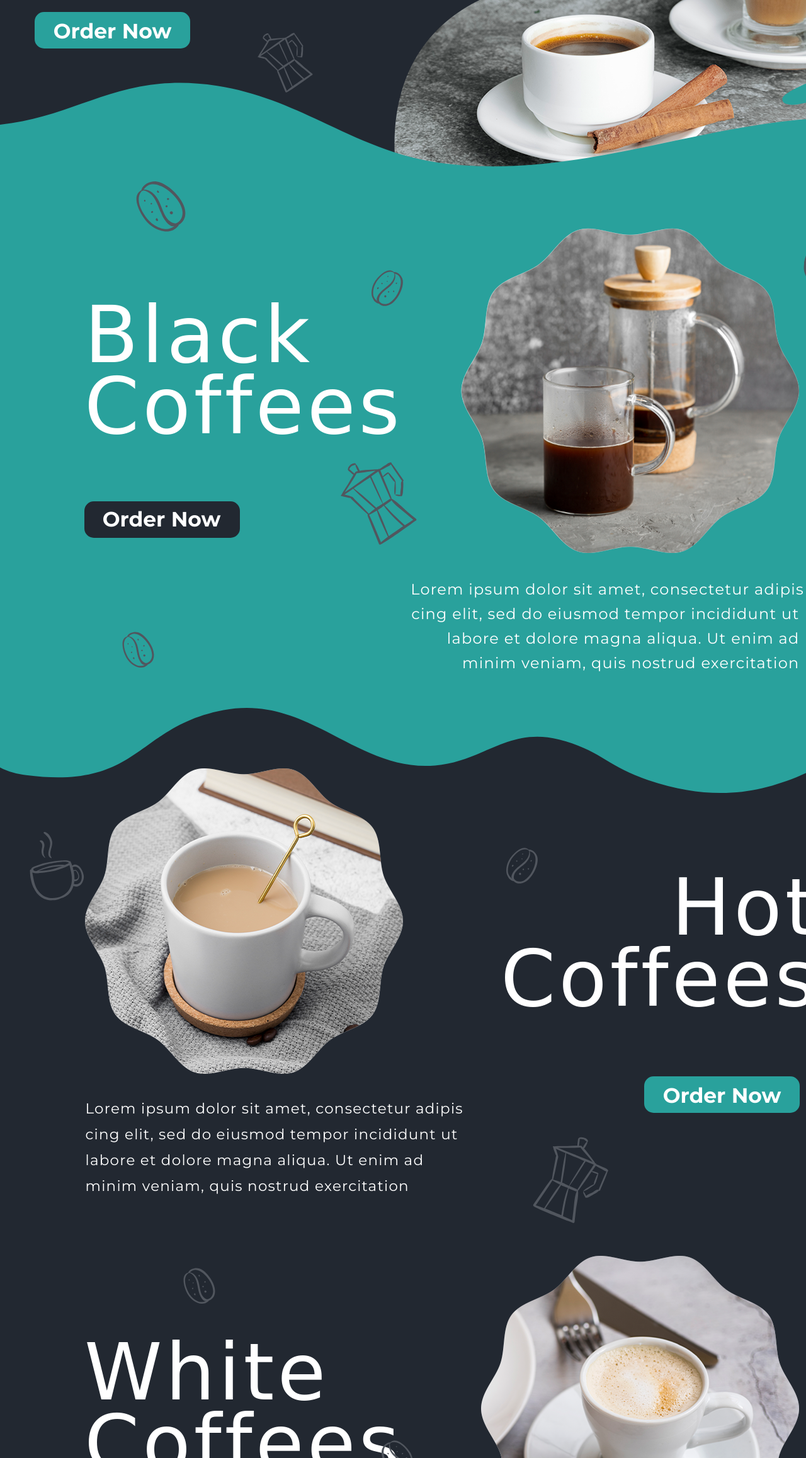
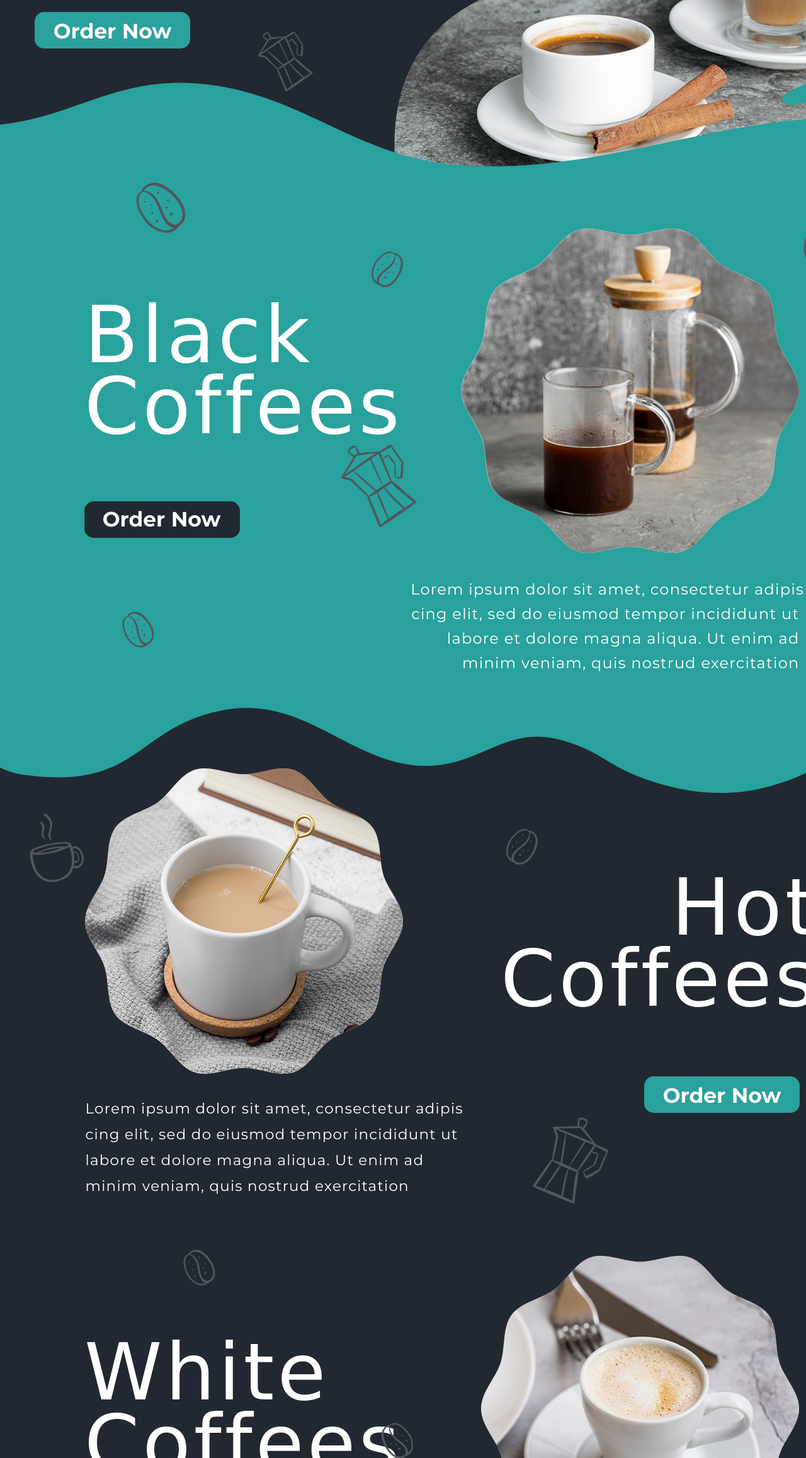
Before and after one commit to Radium000/rpi1, a plain HTML site: page index.html in a window 1280 px wide. Shown: the part 485-2800 px from the top of the page at 63% size. Drawn offline with Linux system fonts and the light colour scheme; a web font is replaced by a local one.

Commit message:
fix back icons and headers

```diff
--- a/index.html
+++ b/index.html
@@ -30,91 +30,12 @@
     </div>
 </header>
 
-
-<div class="back_icons">
-    <img style="rotate: -72.78deg; width: 75px; height: 84px;  left: 218px; top: 771px"
-         src="icons/coffee_bean_right.svg">
-
-    <img style="rotate: 0deg;  width: 51px; height: 57px; left: 651px; top: 381px" src="icons/coffee_bean_right.svg">
-
-    <img style="rotate: 0deg;  width: 88px; height: 95px; left: 409px; top: 537px" src="icons/coffee_kettle.svg">
-
-    <img style="rotate: 4.68deg;  width: 59px; height: 77px; left: 829px; top: 157px" src="icons/coffee_cup.svg">
-
-    <img style="rotate: 0deg;  width: 70px; height: 79px; left: 1287px; top: 1302px" src="icons/coffee_bean_right.svg">
-
-    <img style="rotate: 0deg;  width: 51px; height: 57px; left: 194px; top: 1488px" src="icons/coffee_bean_left.svg">
-
-    <img style="rotate: 61.91deg;  width: 51px; height: 57px; left: 590px; top: 914px" src="icons/coffee_bean_left.svg">
-
-    <img style="rotate: 0deg;  width: 121px; height: 131px; left: 541px; top: 1219px" src="icons/coffee_kettle.svg">
-
-    <img style="rotate: 4.68deg;  width: 81px; height: 106px; left: 1278px; top: 836px" src="icons/coffee_cup.svg">
-
-    <img style="rotate: 0deg;  width: 70px; height: 79px; left: 1317px; top: 2078px" src="icons/coffee_bean_right.svg">
-
-    <img style="rotate: 0deg;  width: 51px; height: 57px; left: 291px; top: 2498px" src="icons/coffee_bean_left.svg">
-
-    <img style="rotate: 61.91deg;  width: 51px; height: 57px; left: 804px; top: 1831px"
-         src="icons/coffee_bean_left.svg">
-
-    <img style="rotate: 57.04deg;  width: 121px; height: 131px; left: 840px; top: 2297px" src="icons/coffee_kettle.svg">
-
-    <img style="rotate: -29.81deg;  width: 81px; height: 106px; left: 40px; top: 1808px" src="icons/coffee_cup.svg">
-
-    <img style="transform: scale(1, -1); rotate: 117.22deg;  width: 51px; height: 57px; left: 605px; top: 2772px"
-         src="icons/coffee_bean_left.svg">
-
-    <img style="transform: scale(1, -1); rotate: 122.08deg;  width: 121px; height: 131px; left: 255px; top: 3152px"
-         src="icons/coffee_kettle.svg">
-
-    <img style="transform: scale(1, -1); rotate: -151.06deg;  width: 81px; height: 106px; left: 1302px; top: 2606px"
-         src="icons/coffee_cup.svg">
-
-    <img style="rotate: -46.88deg;  width: 70px; height: 79px; left: 1228px; top: 3373px"
-         src="icons/coffee_bean_right.svg">
-
-    <img style="rotate: 57.04deg;  width: 121px; height: 131px; left: 1202px; top: 3809px"
-         src="icons/coffee_kettle.svg">
-
-    <img style="rotate: -29.81deg;  width: 81px; height: 106px; left: 128px; top: 3657px" src="icons/coffee_cup.svg">
-
-    <img style="transform: scale(1, -1); rotate: -133.12deg;  width: 70px; height: 79px; left: 685px; top: 4214px"
-         src="icons/coffee_bean_right.svg">
-
-    <img style="transform: scale(1, -1); rotate: 122.96deg;  width: 121px; height: 131px; left: 71px; top: 4468px"
-         src="icons/coffee_kettle.svg">
-
-    <img style="transform: scale(1, -1); rotate: -150.19deg;  width: 81px; height: 106px; left: 1250px; top: 4510px"
-         src="icons/coffee_cup.svg">
-
-    <img style="rotate: -1.69deg;  width: 109px; height: 124px; left: 1117px; top: 5414px"
-         src="icons/coffee_bean_right.svg">
-
-    <img style="rotate: 0deg;  width: 53px; height: 59px; left: 144px; top: 5030px" src="icons/coffee_bean_left.svg">
-
-    <img style="rotate: 57.04deg;  width: 125px; height: 136px; left: 1167px; top: 5051px"
-         src="icons/coffee_kettle.svg">
-
-    <img style="rotate: -29.81deg;  width: 134px; height: 175px; left: 218px; top: 5275px" src="icons/coffee_cup.svg">
-
-    <img style="rotate: -1.69deg;  width: 59px; height: 67px; left: 305px; top: 5697px"
-         src="icons/coffee_bean_right.svg">
-
-    <img style="rotate: 0deg;  width: 53px; height: 59px; left: 1322px; top: 5746px" src="icons/coffee_bean_left.svg">
-
-    <img style="rotate: 57.04deg;  width: 84px; height: 91px; left: 426px; top: 6337px" src="icons/coffee_kettle.svg">
-
-    <img style="rotate: -29.81deg;  width: 72px; height: 94px; left: 946px; top: 6383px" src="icons/coffee_cup.svg">
-</div>
-
-
 <div class="page">
 
     <section class="section" id="Home">
         <div class="container intro">
             <h1 class="intro_title">Coffee Time</h1>
-            <h2 class="intro_sub_title">your headline</h2>
+            <h3 class="intro_sub_title">your headline</h3>
             <p class="intro_text">
                 Lorem ipsum dolor sit amet, consectetur adipiscing elit,
                 sed do eiusmod tempor incididunt ut labore et dolore magna aliqua.
@@ -131,15 +52,21 @@
             <path fill-rule="evenodd" fill="rgb(41, 161, 156)"
                   d="M1843.994,213.997 L1843.994,157.919 C1835.268,152.541 1826.077,147.507 1817.052,142.665 C1488.325,-33.687 1219.857,183.217 905.115,145.781 C764.054,129.002 681.422,43.729 542.822,22.168 C386.353,-2.173 322.387,74.421 188.104,84.838 C126.572,89.612 60.654,90.532 -0.005,79.717 L-0.005,213.997 L1843.994,213.997 ZM1568.559,26.729 C1561.055,44.556 1518.649,45.773 1492.237,47.705 C1484.222,48.292 1476.786,49.088 1469.351,50.733 C1462.894,52.162 1456.090,53.268 1449.085,51.499 C1442.634,49.870 1440.339,47.033 1440.543,44.058 C1440.143,43.151 1440.153,42.147 1440.828,41.059 C1445.331,33.821 1460.352,27.062 1470.180,22.233 C1482.489,16.185 1497.151,11.368 1513.580,9.470 C1534.478,7.056 1576.347,8.230 1568.559,26.729 ZM1642.556,23.952 C1636.090,28.358 1626.063,31.906 1615.631,31.872 C1604.831,31.838 1594.487,27.186 1593.486,21.019 C1590.398,17.276 1591.464,12.591 1595.549,8.714 C1601.191,3.358 1612.185,0.749 1622.805,0.108 C1633.764,-0.553 1645.373,1.784 1649.438,7.988 C1653.140,13.635 1649.049,19.528 1642.556,23.952 Z"/>
         </svg>
+
+
+        <img class="back_icon" style="rotate: -72.78deg; width: 75px; height: 84px;  left: 218px; top: 620px" src="icons/coffee_bean_right.svg">
+        <img class="back_icon" style="rotate: 0deg;  width: 51px; height: 57px; left: 651px; top: 231px" src="icons/coffee_bean_right.svg">
+        <img class="back_icon" style="rotate: 0deg;  width: 88px; height: 95px; left: 409px; top: 382px" src="icons/coffee_kettle.svg">
+        <img class="back_icon" style="rotate: 4.68deg;  width: 59px; height: 77px; left: 829px; top: 5px" src="icons/coffee_cup.svg">
     </section>
 
 
     <section class="section container black_coffee_section" id="Menu">
 
         <div class="coffee_order">
-            <h1 class="coffee_title">
+            <h2 class="coffee_title">
                 Black Coffees
-            </h1>
+            </h2>
             <button class="btn_order btn_order_black">Order Now</button>
         </div>
 
@@ -152,6 +79,13 @@
                 minim veniam, quis nostrud exercitation&nbsp;
             </p>
         </div>
+
+
+        <img class="back_icon" style="rotate: 0deg;  width: 70px; height: 79px; left: 1287px; top: 460px" src="icons/coffee_bean_right.svg">
+        <img class="back_icon" style="rotate: 0deg;  width: 51px; height: 57px; left: 194px; top: 645px" src="icons/coffee_bean_left.svg">
+        <img class="back_icon" style="rotate: 61.91deg;  width: 51px; height: 57px; left: 590px; top: 73px" src="icons/coffee_bean_left.svg">
+        <img class="back_icon" style="rotate: 0deg;  width: 121px; height: 131px; left: 541px; top: 380px" src="icons/coffee_kettle.svg">
+        <img class="back_icon" style="rotate: 4.68deg;  width: 81px; height: 106px; left: 1278px; top: -5px" src="icons/coffee_cup.svg">
     </section>
 
     <svg viewBox="8 90 1451 193"
@@ -177,18 +111,24 @@
         </div>
 
         <div class="coffee_order">
-            <h1 class="coffee_title">Hot Coffees</h1>
+            <h2 class="coffee_title">Hot Coffees</h2>
             <button class="btn_order">Order Now</button>
         </div>
+
+        <img class="back_icon" style="rotate: 0deg;  width: 70px; height: 79px; left: 1317px; top: 293px" src="icons/coffee_bean_right.svg">
+        <img class="back_icon" style="rotate: 0deg;  width: 51px; height: 57px; left: 291px; top: 715px" src="icons/coffee_bean_left.svg">
+        <img class="back_icon" style="rotate: 61.91deg;  width: 51px; height: 57px; left: 804px; top: 47px" src="icons/coffee_bean_left.svg">
+        <img class="back_icon" style="rotate: 57.04deg;  width: 121px; height: 131px; left: 840px; top: 512px" src="icons/coffee_kettle.svg">
+        <img class="back_icon" style="rotate: -29.81deg;  width: 81px; height: 106px; left: 40px; top: 25px" src="icons/coffee_cup.svg">
     </section>
 
 
     <section class="section container white_coffee_section">
 
         <div class="coffee_order">
-            <h1 class="coffee_title">
+            <h2 class="coffee_title">
                 White Coffees
-            </h1>
+            </h2>
             <button class="btn_order">Order Now</button>
         </div>
 
@@ -202,13 +142,21 @@
                 ullamco laboris nisi ut aliquip ea commodo&nbsp;
             </p>
         </div>
+
+        <img class="back_icon" style="transform: scale(1, -1); rotate: 117.22deg;  width: 51px; height: 57px; left: 605px; top: 250px" src="icons/coffee_bean_left.svg">
+        <img class="back_icon" style="transform: scale(1, -1); rotate: 122.08deg;  width: 121px; height: 131px; left: 255px; top: 627px" src="icons/coffee_kettle.svg">
+        <img class="back_icon" style="transform: scale(1, -1); rotate: -151.06deg;  width: 81px; height: 106px; left: 1302px; top: 80px" src="icons/coffee_cup.svg">
     </section>
 
 
     <section class="section container voucher_section">
-        <h1 class="voucher_title">Voucher</h1>
+        <h2 class="voucher_title">Voucher</h2>
         <img src="images/voucher.png" alt="Voucher">
         <button class="btn_order btn_order_voucher">Get Voucher Now</button>
+
+        <img class="back_icon" style="rotate: -46.88deg;  width: 70px; height: 79px; left: 1238px; top: 130px" src="icons/coffee_bean_right.svg">
+        <img class="back_icon" style="rotate: 57.04deg;  width: 121px; height: 131px; left: 1212px; top: 565px" src="icons/coffee_kettle.svg">
+        <img class="back_icon" style="rotate: -29.81deg;  width: 81px; height: 106px; left: 138px; top: 415px" src="icons/coffee_cup.svg">
     </section>
 
     <section class="section container reviews_section" id="Blog">
@@ -240,6 +188,9 @@
             </div>
         </div>
 
+        <img class="back_icon" style="transform: scale(1, -1); rotate: -133.12deg;  width: 70px; height: 79px; left: 685px; top: 285px" src="icons/coffee_bean_right.svg">
+        <img class="back_icon" style="transform: scale(1, -1); rotate: 122.96deg;  width: 121px; height: 131px; left: 71px; top: 540px" src="icons/coffee_kettle.svg">
+        <img class="back_icon" style="transform: scale(1, -1); rotate: -150.19deg;  width: 81px; height: 106px; left: 1250px; top: 580px" src="icons/coffee_cup.svg">
     </section>
 
     <svg viewBox="0 0 1844 192"
@@ -252,9 +203,9 @@
 
 
     <section class="section container schedule_section" id="About">
-        <h1 class="schedule_title">
+        <h2 class="schedule_title">
             We are Open
-        </h1>
+        </h2>
 
         <div class="schedule_block">
             <p class="schedule_days">Monday - Friday</p>
@@ -265,6 +216,11 @@
             <p class="schedule_days">Saturday and Sunday</p>
             <p class="schedule_time">10:00 am - 10:10 pm</p>
         </div>
+
+        <img class="back_icon" style="rotate: -1.69deg;  width: 109px; height: 124px; left: 1117px; top: 450px" src="icons/coffee_bean_right.svg">
+        <img class="back_icon" style="rotate: 0deg;  width: 53px; height: 59px; left: 144px; top: 60px" src="icons/coffee_bean_left.svg">
+        <img class="back_icon" style="rotate: 57.04deg;  width: 125px; height: 136px; left: 1167px; top: 85px" src="icons/coffee_kettle.svg">
+        <img class="back_icon" style="rotate: -29.81deg;  width: 134px; height: 175px; left: 218px; top: 315px" src="icons/coffee_cup.svg">
     </section>
 
     <svg viewBox="5 120 1451 144"
@@ -276,18 +232,18 @@
     </svg>
 
     <section class="section container branch_section" id="Shop">
-        <h1 class="branches_title">
+        <h2 class="branches_title">
             Our Branches
-        </h1>
+        </h2>
 
         <div class="branches_list">
             <div class="branch_item">
                 <img src="images/new_york.png" alt="">
                 <img src="design/message.svg" class="branch_message" style="left: 41px">
 
-                <h2 class="branch_name" style="margin-left: 41px">
+                <h3 class="branch_name" style="margin-left: 41px">
                     New York
-                </h2>
+                </h3>
 
                 <p class="branch_text" style="margin-left: -3px; width: 337px">
                     Lorem ipsum dolor sit amet, consectetur
@@ -302,9 +258,9 @@
                 <img src="images/jakarta.png" alt="">
                 <img src="design/message.svg" class="branch_message">
 
-                <h2 class="branch_name" style="margin-left: 52px">
+                <h3 class="branch_name" style="margin-left: 52px">
                     Jakarta
-                </h2>
+                </h3>
 
                 <p class="branch_text">
                     Lorem ipsum dolor sit amet, consectetur
@@ -319,9 +275,9 @@
                 <img src="images/paris.png" alt="">
                 <img src="design/message.svg" class="branch_message">
 
-                <h2 class="branch_name">
+                <h3 class="branch_name">
                     Paris
-                </h2>
+                </h3>
 
                 <p class="branch_text">
                     Lorem ipsum dolor sit amet, consectetur
@@ -332,6 +288,11 @@
                 </p>
             </div>
         </div>
+
+        <img class="back_icon" style="rotate: -1.69deg;  width: 59px; height: 67px; left: 305px; top: -7px" src="icons/coffee_bean_right.svg">
+        <img class="back_icon" style="rotate: 0deg;  width: 53px; height: 59px; left: 1322px; top: 40px" src="icons/coffee_bean_left.svg">
+        <img class="back_icon" style="rotate: 57.04deg;  width: 84px; height: 91px; left: 426px; top: 630px" src="icons/coffee_kettle.svg">
+        <img class="back_icon" style="rotate: -29.81deg;  width: 72px; height: 94px; left: 946px; top: 680px" src="icons/coffee_cup.svg">
     </section>
 
 
--- a/style.css
+++ b/style.css
@@ -32,7 +32,7 @@ h1, h2, h3, h4, h5, h6 {
     margin: 0;
 }
 
-.back_icons img {
+.back_icon {
     position: absolute;
     z-index: 10;
 }
```
